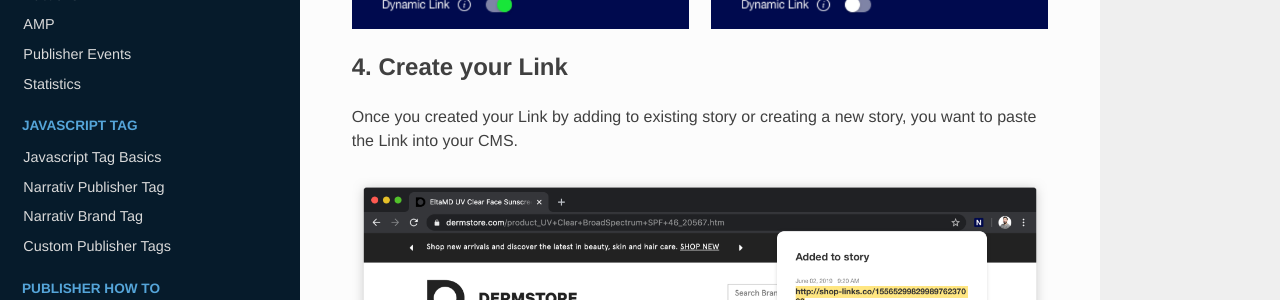
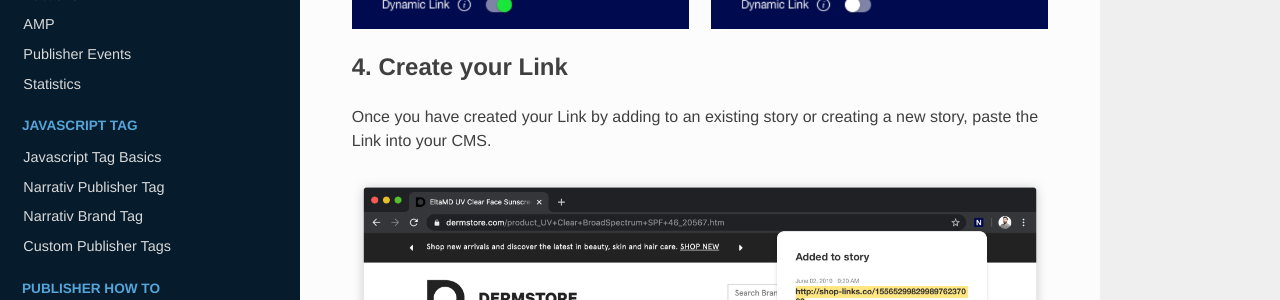
Before and after one commit to robinssq/api-docs, a Sphinx documentation site: the page built from docs/extensionuse.rst, in a window 1280 px wide and 900 px high, scrolled down 2324 px. Shown: the part 152-452 px from the top of the window. Built offline with Sphinx 7.4.7 and the Read the Docs theme 2.0.0, drawn with Linux system fonts in a browser that asks for light colours; some of the changed lines change nothing that is shown.

Commit message:
Updated copy on extension use

```diff
--- a/docs/conf.py
+++ b/docs/conf.py
@@ -54,9 +54,9 @@ author = 'Narrativ'
 # built documents.
 #
 # The short X.Y version. (major version 1 corresponds to /api/v1/)
-version = '1.9.9'
+version = '1.9.10'
 # The full version, including alpha/beta/rc tags.
-release = '1.9.9'
+release = '1.9.10'
 
 # The language for content autogenerated by Sphinx. Refer to documentation
 # for a list of supported languages.
--- a/docs/extensionuse.rst
+++ b/docs/extensionuse.rst
@@ -34,6 +34,6 @@ Note that doing this will prevent us from being able to optimize your revenue an
 
 4. Create your Link
 ---------------------
-Once you created your Link by adding to existing story or creating a new story, you want to paste the Link into your CMS.
+Once you have created your Link by adding to an existing story or creating a new story, paste the Link into your CMS.
 
 .. image:: _static/extension_instructions/9.png
```
